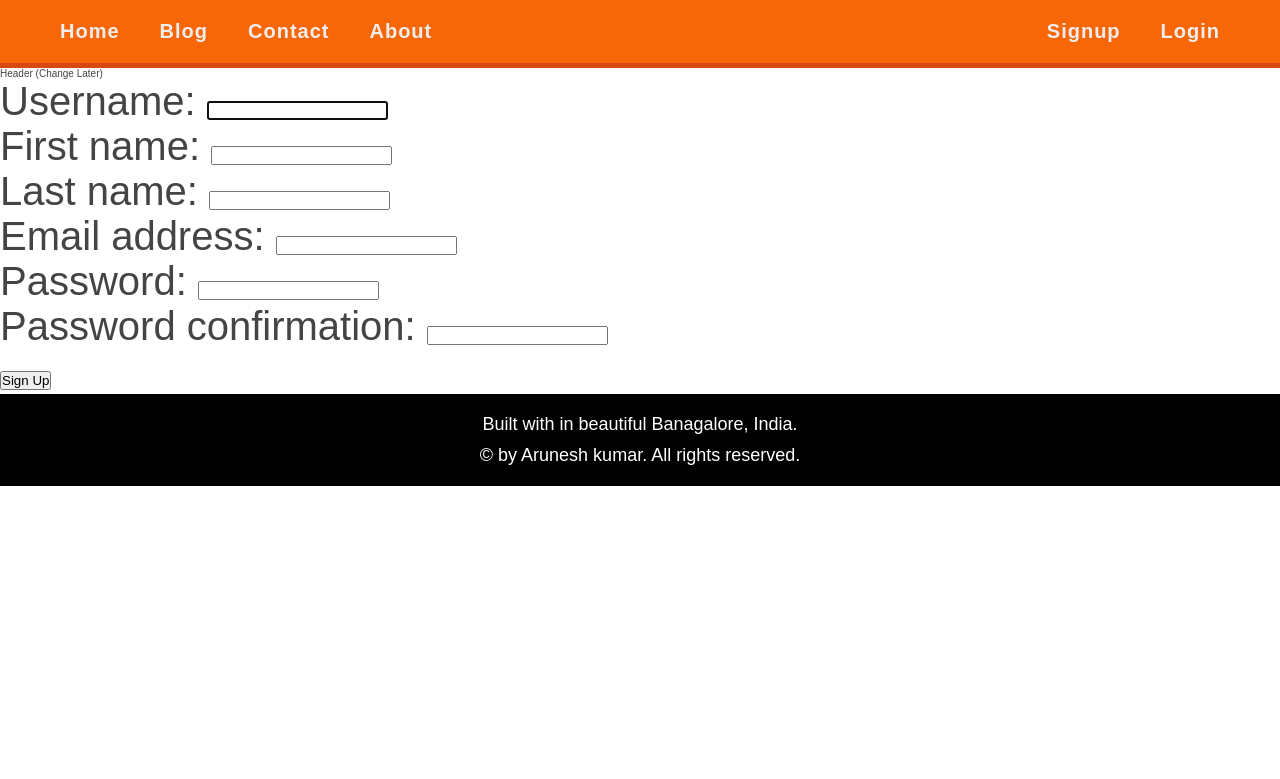
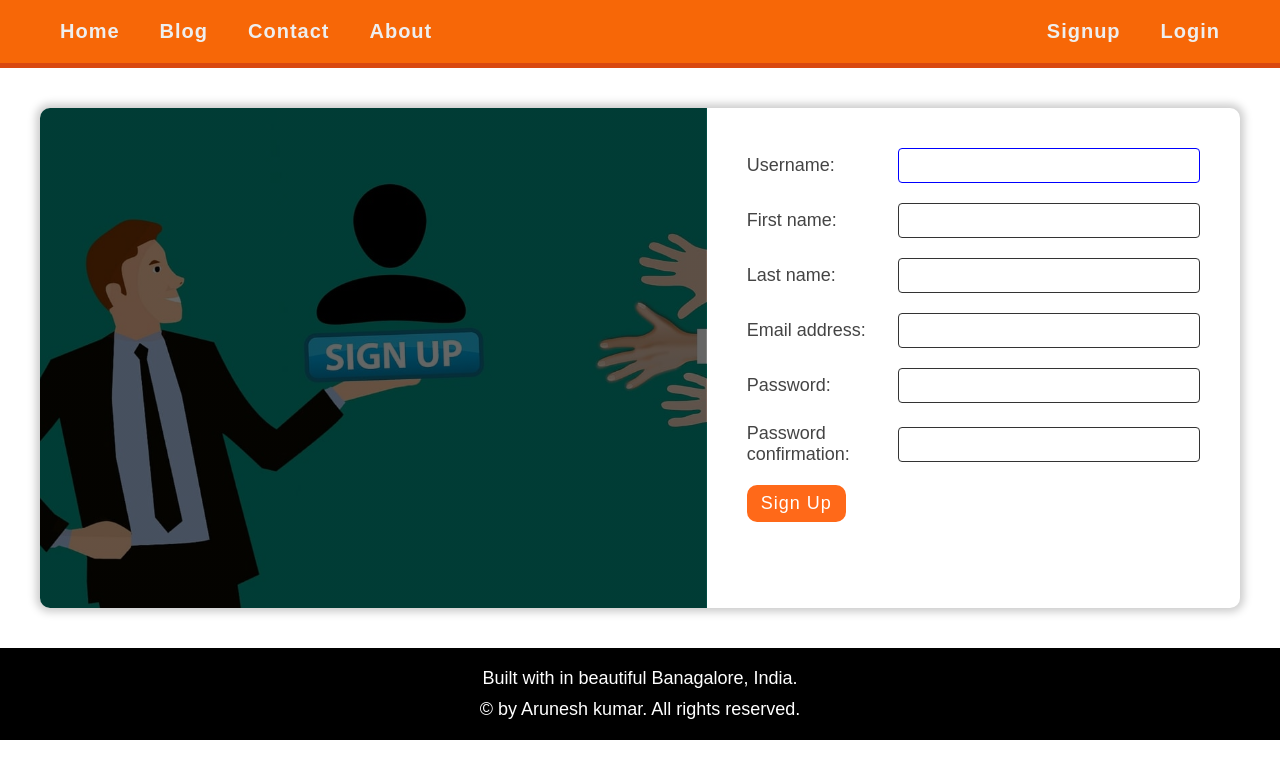
Before and after one commit to kingarunesh/Mini-Blog, a Django app: page /sign-up/ in a window 1280 px wide. Shown: the top 779 px of the page. Run offline with Django 5.2, Linux system fonts and the light colour scheme.

Commit message:
8.4 : auth -> sign-up page style

```diff
--- a/dashboard/forms.py
+++ b/dashboard/forms.py
@@ -8,3 +8,10 @@ class SignUpForm(UserCreationForm):
     class Meta:
         model = User
         fields = ["username", "first_name", "last_name", "email"]
+
+        widgets = {
+            "username": forms.TextInput(attrs={"class": "signup__username"}),
+            "first_name": forms.TextInput(attrs={"class": "signup__first_name"}),
+            "last_name": forms.TextInput(attrs={"class": "signup__last_name"}),
+            "email": forms.EmailInput(attrs={"class": "signup__email"}),
+        }
--- a/dashboard/static/dashboard/css/style.css
+++ b/dashboard/static/dashboard/css/style.css
@@ -1,3 +1,78 @@
+.sign-up__main {
+    display: grid;
+    grid-template-columns: 5fr 4fr;
+
+    box-shadow: 0px 0px 8px 4px #ccc;
+    margin: 4rem;
+    border-radius: 1rem;
+}
+
+.sign-up__main--header {
+    background-image: linear-gradient(to bottom, rgba(0, 0, 0, 0.6), rgba(0, 0, 0, 0.6)), url("/static/dashboard/img/sign-up.jpg");
+
+    background-size: cover;
+    background-position: center;
+    height: 50rem;
+    border-top-left-radius: 1rem;
+    border-bottom-left-radius: 1rem;
+}
+
 .sign-up__section {
-    font-size: 4rem;
 }
+
+.sign-up__section--form {
+    display: flex;
+    flex-direction: column;
+    gap: 2rem;
+    padding: 4rem;
+}
+
+.sign-up__section--form--fields {
+    display: flex;
+    flex-direction: column;
+    gap: 2rem;
+}
+
+.sign-up__section--form--fields--input {
+    display: grid;
+    grid-template-columns: 1fr 2fr;
+    align-items: center;
+}
+
+.sign-up__section--form--fields--input label {
+    font-size: 1.8rem;
+}
+
+.sign-up__section--form--fields--input input {
+    font-size: 1.8rem;
+    border: 1px solid #333;
+    outline: none;
+    padding: 0.6rem;
+    border-radius: 0.4rem;
+}
+
+.sign-up__section--form--fields--input--error {
+    grid-column: 2/3;
+    color: red;
+    font-size: 1.6rem;
+}
+
+.sign-up__section--form--fields--input input:focus {
+    border: 1px solid blue;
+}
+
+.sign-up__section--form--btn input[type="submit"] {
+    background-color: #ff6919;
+    color: #fff;
+    font-size: 1.8rem;
+    padding: 0.8rem 1.4rem;
+    border-radius: 1rem;
+    border: none;
+    cursor: pointer;
+    letter-spacing: 1px;
+    transition: all 0.5s;
+}
+
+.sign-up__section--form--btn input[type="submit"]:hover {
+    background-color: #be4200;
+}
--- a/dashboard/templates/dashboard/sign-up.html
+++ b/dashboard/templates/dashboard/sign-up.html
@@ -13,31 +13,31 @@
 {% block css_style %} <link rel="stylesheet" href="{% static "dashboard/css/style.css" %}"> {% endblock css_style %}
 
 <!---->
-
-{% block header %}
-<header>Header (Change Later)</header>
-{% endblock header %}
-
-<!---->
-
 {% block content %}
+<main class="sign-up__main">
+    <header class="sign-up__main--header"></header>
 
     <section class="sign-up__section">
-    <form action="" method="POST" novalidate>
+        <form action="" method="POST" class="sign-up__section--form" novalidate>
             {% csrf_token %}
 
             <!---->
 
-        <div>
+            <div class="sign-up__section--form--fields">
                 {% for fm in form %}
-            <div>{{ fm.label_tag }} {{ fm }} {{ fm.errors|striptags }}</div>
+                <div class="sign-up__section--form--fields--input">
+                    {{ fm.label_tag }} {{ fm }}
+                    <span class="sign-up__section--form--fields--input--error">{{ fm.errors|striptags }}</span>
+                </div>
                 {% endfor %}
             </div>
 
             <!---->
 
+            <div class="sign-up__section--form--btn">
                 <input type="submit" value="Sign Up" />
+            </div>
         </form>
     </section>
-
+</main>
 {% endblock content %}
--- a/dashboard/views.py
+++ b/dashboard/views.py
@@ -30,6 +30,15 @@ def sign_up(request):
 
         if form.is_valid():
             form.save()
+
+            username = form.cleaned_data["username"]
+            password = form.cleaned_data["password1"]
+
+            user = authenticate(username=username, password=password)
+            login(request=request, user=user)
+
+            return redirect("login_view")
+
 
     context = {
         "form": form
```
Also changed, not shown: dashboard/static/dashboard/img/sign-up.jpg (added). Lines whose indentation alone changed are shown as unchanged.
